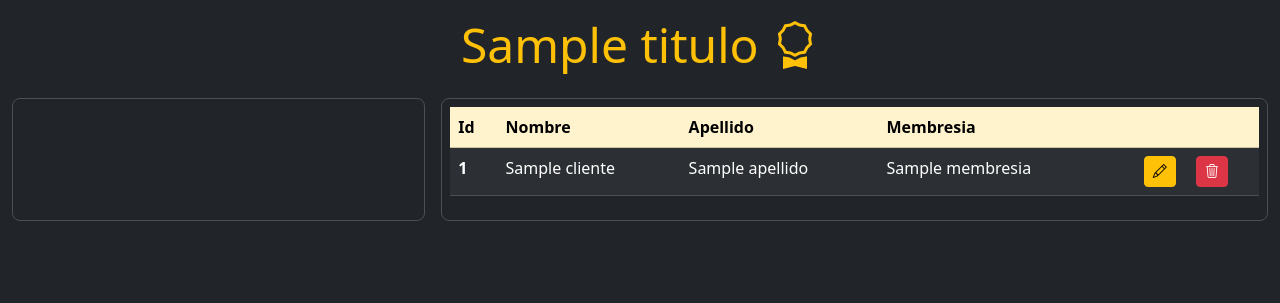
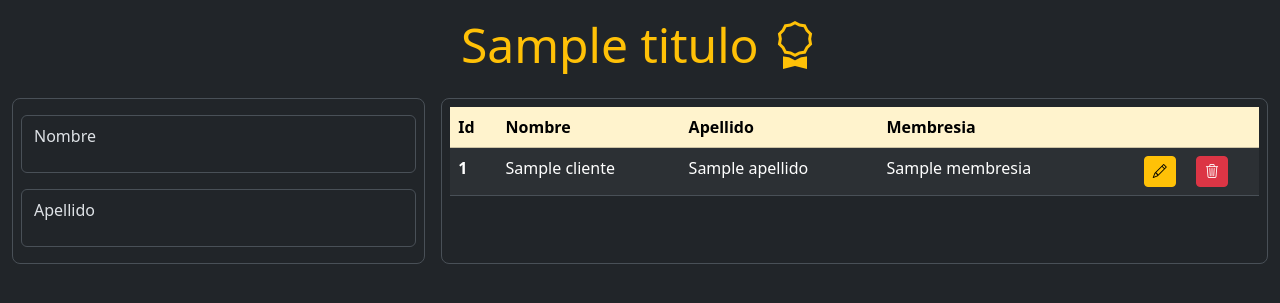
Before and after one commit to magutierrezhijosa/Curso-Python-IBM, a Flask app: template ManejoFlask/templates/index.html in a window 1280 px wide. Shown: the top 303 px of the page. Run offline with Flask 3, Linux system fonts and the light colour scheme; the template is opened without the code that fills it: most values are stand-ins (such as "Sample title", 1, 10 or a date in 2020); some libraries are stand-ins or nearby versions.

Commit message:
Formulario con Apellido

```diff
--- a/ManejoFlask/templates/index.html
+++ b/ManejoFlask/templates/index.html
@@ -29,6 +29,25 @@
             <!-- Contenedor de formulario -->
             <div class="border rounded-3 p-2">
                 <!-- Aqui va el formulario -->
+                 <!-- Usamos el metodo POST para que la informacion del usuario se envie como parte del cuerpo de este mensage y no se envie en la URL  -->
+                <form action="/guardar" method="post" autocomplete="off">
+                    <!-- Nombre -->
+                    <div class="form-floating py-2">
+                        <input type="text" class="form-control" id="nombre" placeholder="Nombre"/>
+                        <label for="nombre">Nombre</label>
+
+                    </div>
+
+                    <!-- Apellido -->
+                    <div class="form-floating py-2">
+
+                        <input type="text" class="form-control" id="apellido" placeholder="Apellido">
+                        <label for="apellido">Apellido</label>
+                    </div>
+
+                </form>
+
+
 
             </div><!-- Fin grid principal -->
 
```
